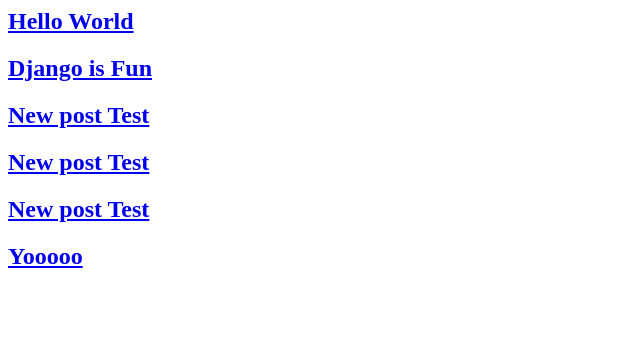
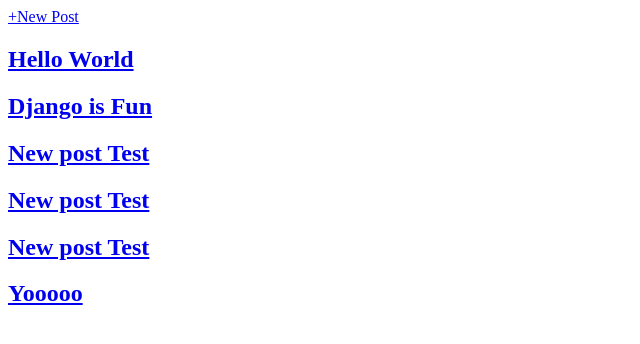
Before and after one commit to thisizkp/django-blog, a Django app: page / in a window 1280 px wide. Shown: the top 344 px of the page, without its empty margins (0-640 px from the left). Run offline with Django 3.2, Linux system fonts and the light colour scheme; data comes from the database, SQL or seed files in the repository; both versions use the stored data as it was after the commit.

Commit message:
option to add new posts

```diff
--- a/blog/models.py
+++ b/blog/models.py
@@ -1,4 +1,5 @@
 from django.db import models
+from django.urls import reverse
 
 
 class Post(models.Model):
@@ -8,3 +9,6 @@ class Post(models.Model):
 
     def __str__(self):
         return self.title
+
+    def get_absolute_url(self):
+        return reverse("post_detail", kwargs={"pk": self.pk})
--- a/blog/urls.py
+++ b/blog/urls.py
@@ -1,7 +1,8 @@
 from django.urls import path
-from .views import BlogListView, BlogDetailView
+from .views import BlogListView, BlogDetailView, BlogCreateView
 
 urlpatterns = [
-    path('blog/<int:pk>', BlogDetailView.as_view(), name='post_detail'),
+    path('post/new', BlogCreateView.as_view(), name='post_new'),
+    path('post/<int:pk>', BlogDetailView.as_view(), name='post_detail'),
     path('', BlogListView.as_view(), name='home')
 ]
--- a/blog/views.py
+++ b/blog/views.py
@@ -1,4 +1,5 @@
 from django.views.generic import ListView, DetailView
+from django.views.generic.edit import CreateView
 from .models import Post
 
 
@@ -11,3 +12,9 @@ class BlogListView(ListView):
 class BlogDetailView(DetailView):
     model = Post
     template_name = 'post_detail.html'
+
+
+class BlogCreateView(CreateView):
+    model = Post
+    template_name = 'post_new.html'
+    fields = '__all__'
--- a/templates/base.html
+++ b/templates/base.html
@@ -4,6 +4,7 @@
     </head>
 
     <body>
+        <a href="{% url 'post_new' %}">+New Post</a>
         {% block content %}
         {% endblock content %}
     </body>
```
Also changed, not shown: templates/post_new.html (added, +9 -0 lines), db.sqlite3.
